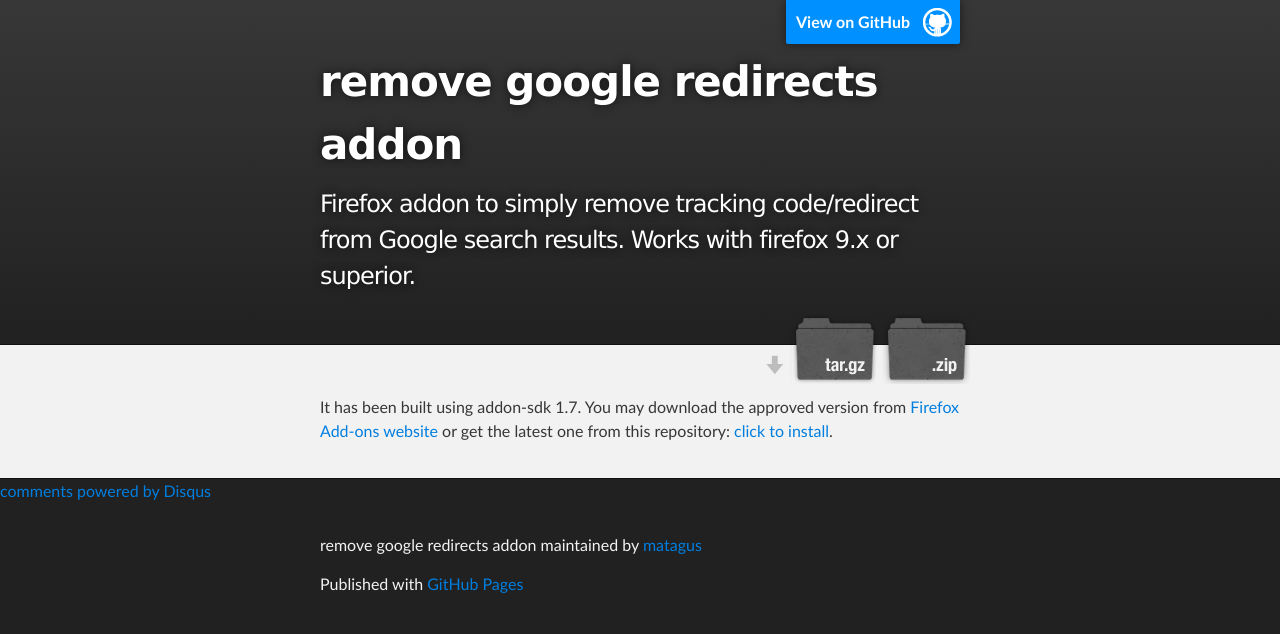
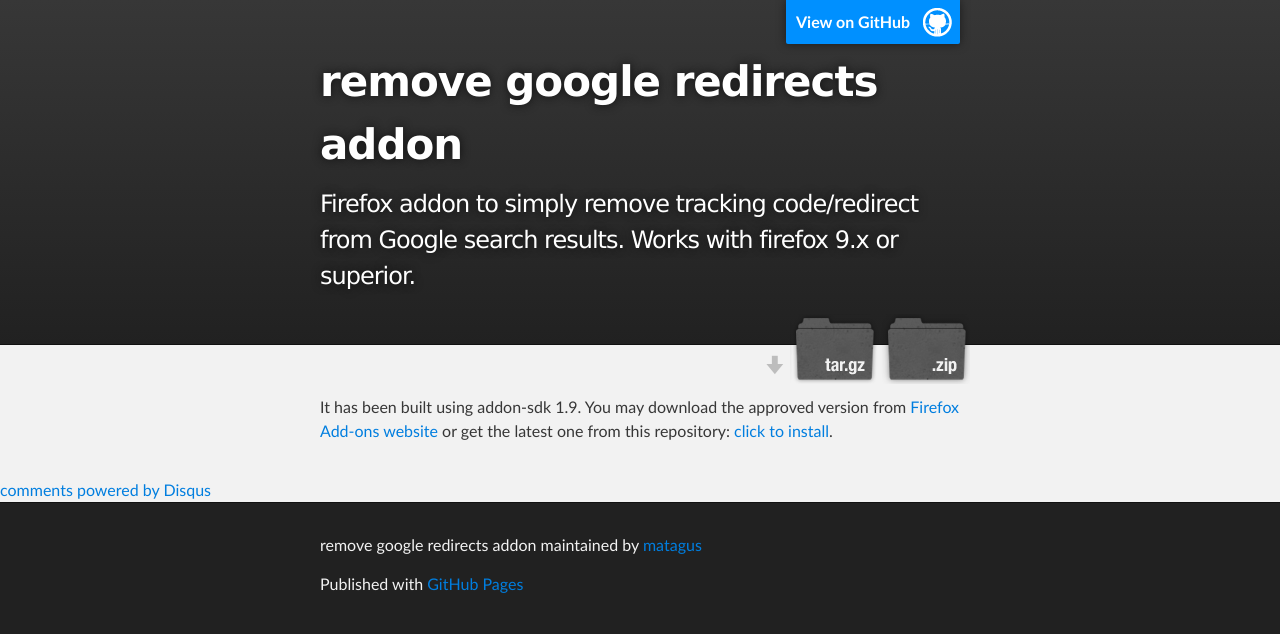
Before and after one commit to matagus/remove-google-redirects-addon, a plain HTML site: page index.html in a window 1280 px wide. Drawn offline with Linux system fonts and the light colour scheme; a script that the page names is missing.

Commit message:
Update index.html

```diff
--- a/index.html
+++ b/index.html
@@ -24,17 +24,15 @@
     <!-- MAIN CONTENT -->
     <div id="main_content_wrap" class="outer">
       <section id="main_content" class="inner">
-        <p>It has been built using addon-sdk 1.7. You may download the approved version from
+        <p>It has been built using addon-sdk 1.9. You may download the approved version from
 <a href="https://addons.mozilla.org/en-US/firefox/addon/google-no-tracking-url/">Firefox Add-ons website</a>
 or get the latest one from this repository: <a href="https://github.com/downloads/matagus/remove-google-redirects-addon/google-no-tracking-url.xpi">click to install</a>.</p>
       </section>
-    </div>
-    <div>
+      <section id="disqus-addon">
         <div id="disqus_thread"></div>
         <script type="text/javascript">
             /* * * CONFIGURATION VARIABLES: EDIT BEFORE PASTING INTO YOUR WEBPAGE * * */
             var disqus_shortname = 'remove-google-redirects-addon'; // required: replace example with your forum shortname
-
             /* * * DON'T EDIT BELOW THIS LINE * * */
             (function() {
                 var dsq = document.createElement('script'); dsq.type = 'text/javascript'; dsq.async = true;
@@ -44,6 +42,7 @@
         </script>
         <noscript>Please enable JavaScript to view the <a href="http://disqus.com/?ref_noscript">comments powered by Disqus.</a></noscript>
         <a href="http://disqus.com" class="dsq-brlink">comments powered by <span class="logo-disqus">Disqus</span></a>
+      </section>
     </div>
     <!-- FOOTER  -->
     <div id="footer_wrap" class="outer">
```
